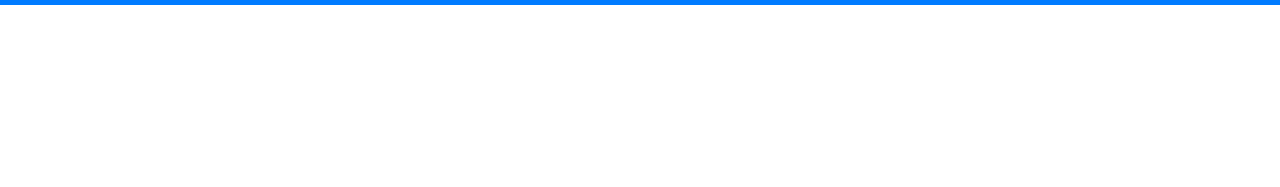
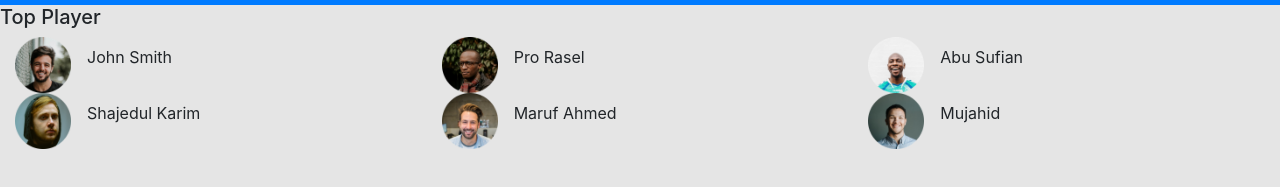
Before and after one commit to sabab015/leader-board, a plain HTML site: page index.html in a window 1280 px wide. Shown: the part 71-258 px from the top of the page. Drawn offline with nearby package versions, Linux system fonts and the light colour scheme.

Commit message:
players added

```diff
--- a/index.html
+++ b/index.html
@@ -39,6 +39,39 @@
             </div>
           </nav>
     </header>
+    <main>
+      <h5>Top Player</h5>
+      <section class="container-fluid top-player">
+        <div class="row">
+          <div class="col-md-4 player d-flex align-items-center">
+            <img src="images/players/player-1.png" alt="">
+            <p class="pl-3">John Smith</p>
+          </div>
+          <div class="col-md-4 player d-flex align-items-center">
+            <img src="images/players/player-2.png" alt="">
+            <p class="pl-3">Pro Rasel</p>
+          </div>
+          <div class="col-md-4 player d-flex align-items-center">
+            <img src="images/players/player-4.png" alt="">
+            <p class="pl-3">Abu Sufian</p>
+          </div>
+        </div>
+        <div class="row">
+          <div class="col-md-4 player d-flex align-items-center">
+            <img src="images/players/player-6.png" alt="">
+            <p class="pl-3">Shajedul Karim</p>
+          </div>
+          <div class="col-md-4 player d-flex align-items-center">
+            <img src="images/players/player-3.png" alt="">
+            <p class="pl-3">Maruf Ahmed</p>
+          </div>
+          <div class="col-md-4 player d-flex align-items-center">
+            <img src="images/players/player-5.png" alt="">
+            <p class="pl-3">Mujahid</p>
+          </div>
+        </div>
+      </section>
+    </main>
 
 
 
--- a/styles/style.css
+++ b/styles/style.css
@@ -1,3 +1,10 @@
+body{
+    background-color: #E5E5E5;
+}
+
 .navbar img{
     width: 40px;
 }
+.top-player img{
+    width: 56px;
+}
```
